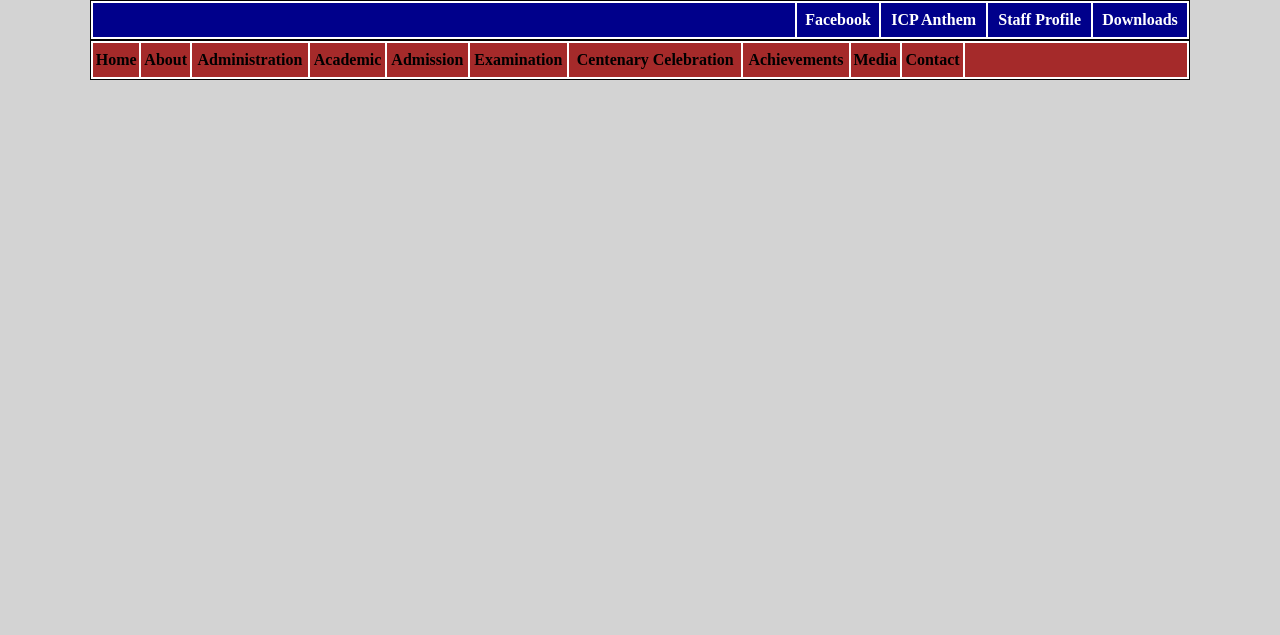
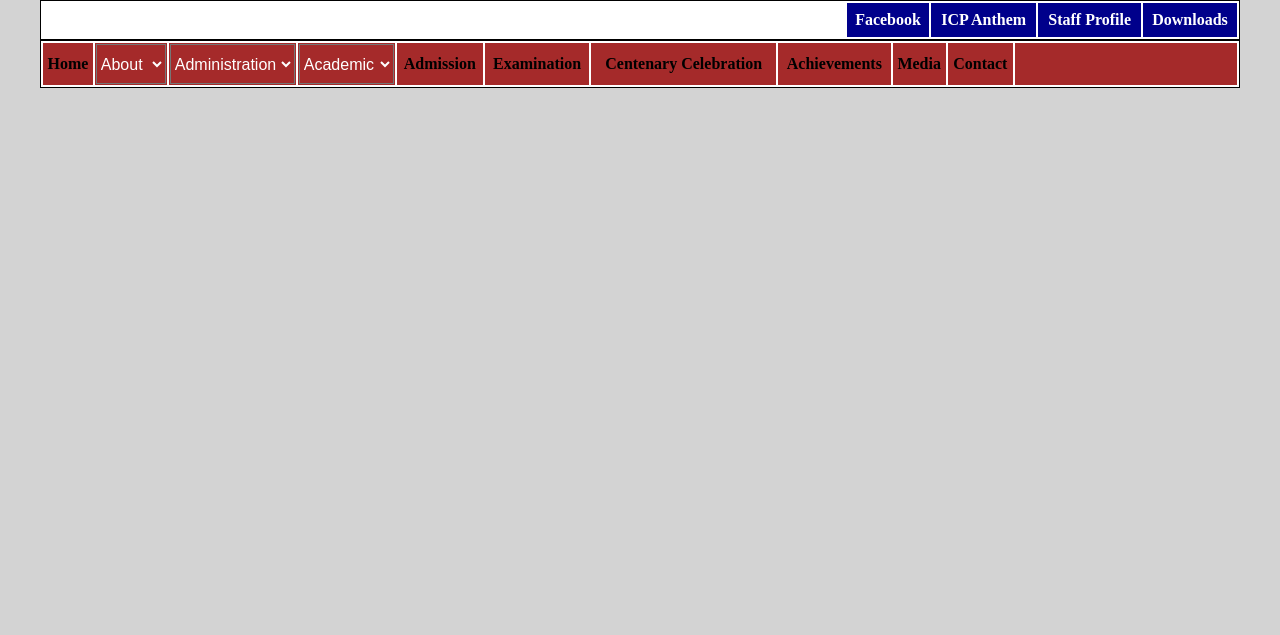
Before and after one commit to tufailzaman/webproject, a plain HTML site: page index.html in a window 1280 px wide. Shown: the part 165-800 px from the top of the page. Drawn offline with Linux system fonts and the light colour scheme.

Commit message:
menu half adding

```diff
--- a/index.html
+++ b/index.html
@@ -9,6 +9,7 @@
 
 
     <body>
+
 
           <table class="abc" align="center">
             <tr>
@@ -22,14 +23,14 @@
 
           <table class="abc" align="center" height="40">
             <tr>
-                <td width="700"></td>
+                <td width="800"></td>
                 <td><input type="text" placeholder="search"
-                name="text" size="35"  /></td>
+                name="text" size="40"  /></td>
             </tr> </table>
 
              <table  class="abc" align="center" height="40">
             <tr id="abc">
-                <th width="700"></th>
+              <th width="800" bgcolor="white"></th>
                  <th>Facebook</th>
                  <th>ICP Anthem</th>
                  <th>Staff Profile</th>
@@ -40,9 +41,38 @@
           <table class="abc" align="center" height="40" >
             <tr>
                 <th bgcolor="brown">Home</th>
-                <th bgcolor="brown">About</th>
-                <th bgcolor="brown">Administration</th>
-                <th bgcolor="brown">Academic</th>
+
+                <th bgcolor="brown" width="70">
+                  <select >
+                          <option>About</option>
+                          <option>History & Milestone</option>
+                          <option>Quaid-e-Azam Muhammad Ali</option>
+                          <option>jinnah's Will</option>
+                  </select>
+              </th>
+
+                <th bgcolor="brown" width="125">
+                 <select style="width: 125px;">
+                  <option>Administration</option>
+                  <option>Vice Chancellor</option>
+                  <option>Vice Chancellor Message</option>
+                  <option>Chiesf Organizer Societies / KU</option>
+                  <option>Directorate of Sttudent Affairs</option>
+                  <option>Provost</option>
+                  <option>Chief Proctor Office</option>
+                  <option>ORIC</option>
+                 </select>
+                </th>
+                <th bgcolor="brown" width="95">
+                  <select style="width: 95;">
+                    <option>Academic</option>
+                    <option>Departnments</option>
+                    <option>Directorate of Higher Studies</option>
+                    <option>Center for omic Sciences</option>
+                    <option>Center for Material Sciences</option>
+                    <option>Students Conduct and Displine Regulation 2019</option>
+                  </select>
+                </th>
                 <th bgcolor="brown">Admission</th>
                 <th bgcolor="brown">Examination</th>
                 <th bgcolor="brown">Centenary Celebration</th>
--- a/style.css
+++ b/style.css
@@ -1,16 +1,30 @@
 .abc {
     border: 1px solid black;
 
-    width: 1100;
+    width: 1200;
     background-color: white;
 
 }
 body {
     background-color: lightgrey;
 }
-#abc {
-    align-tracks: right;
+ #abc {
     text-align: center;
     color: white;
     background-color: darkblue;
 }
+
+select {
+    background-color: brown;
+    size: 40px;
+    color: white;
+    width: 70px;
+    height: 40;
+    font-size: 16px;
+    padding: 0px;
+    margin: 0px;
+}
+select:hover {
+
+             background-color: blue;
+}
```
